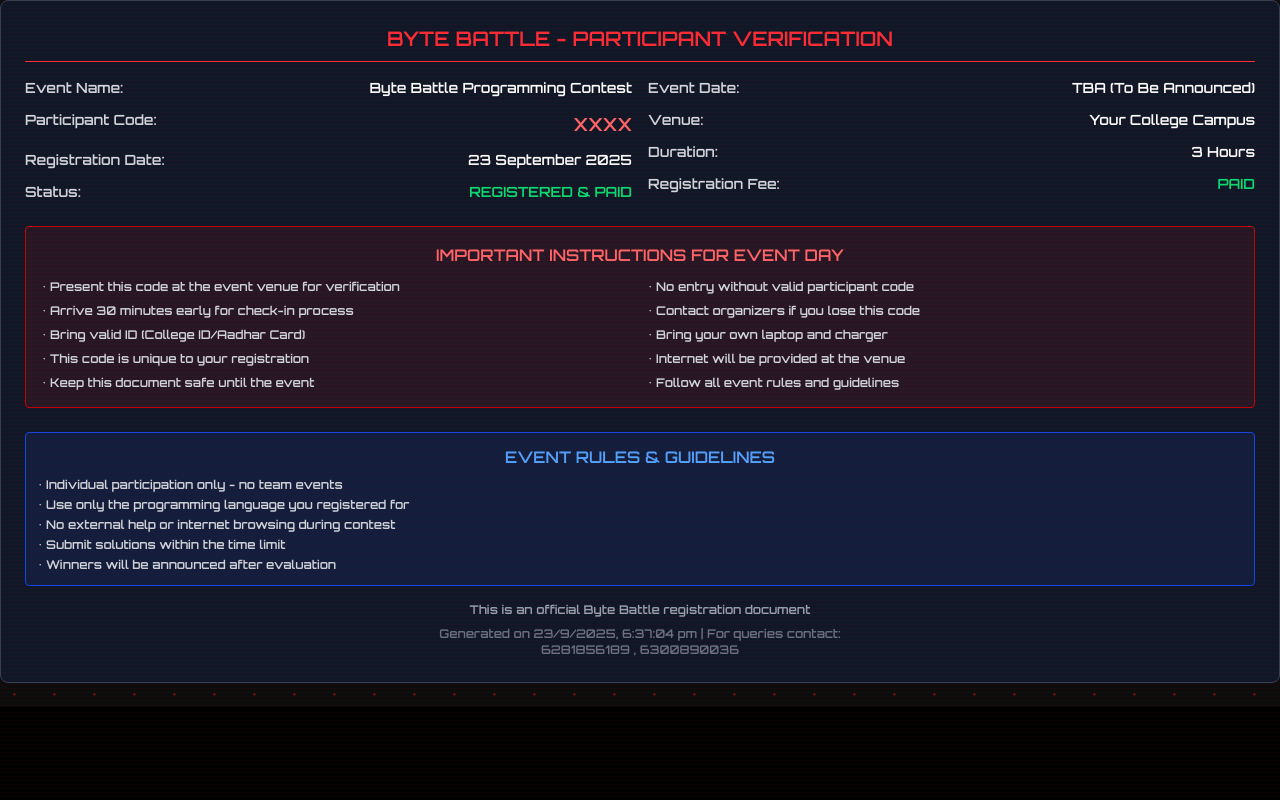
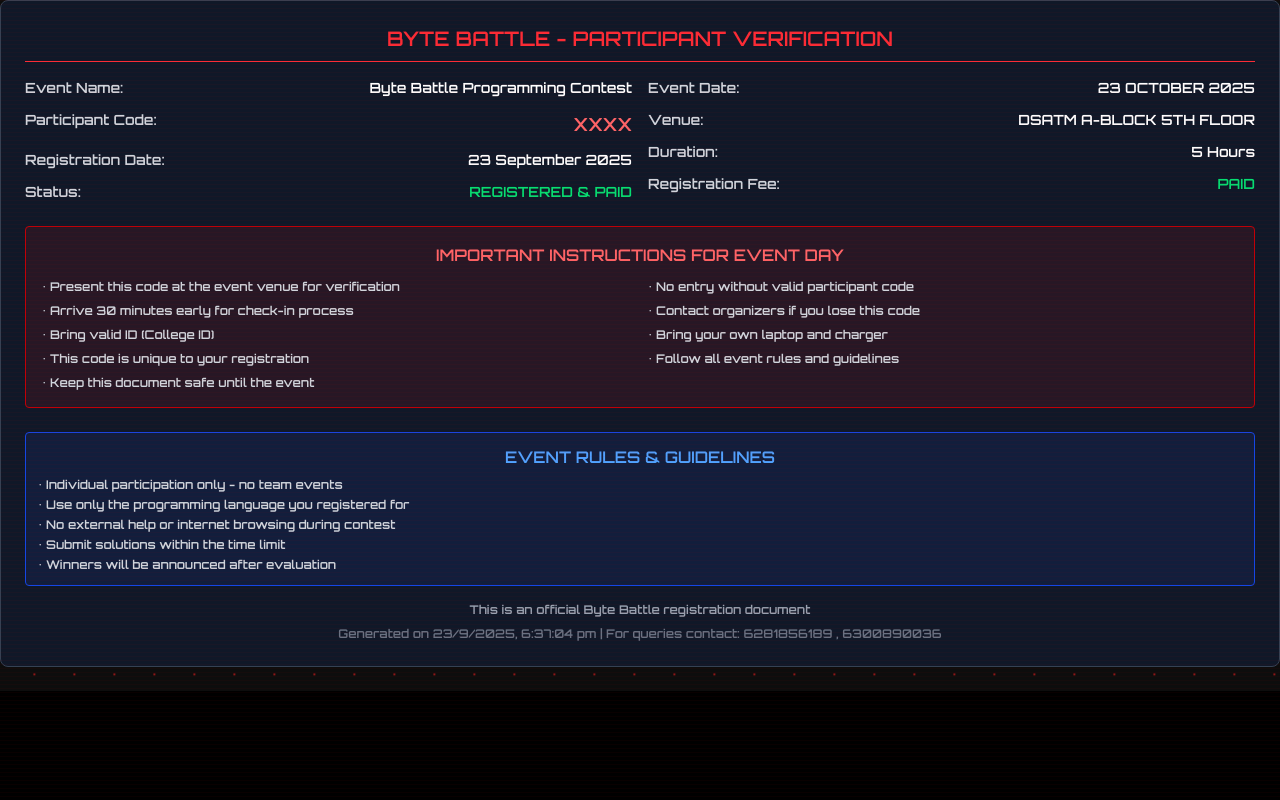
Before and after one commit to LakshmiDeepak27/BYTEBATTLE, a Next.js app: page /success in a window 1280 px wide. Shown: the top 800 px of the page. Built offline with nearby package versions, Linux system fonts and the light colour scheme.

Commit message:
updated save page

```diff
--- a/src/app/success/page.tsx
+++ b/src/app/success/page.tsx
@@ -202,17 +202,17 @@ function SuccessContent() {
             <div className="space-y-3 text-sm">
               <div className="flex justify-between">
                 <span className="text-gray-300">Event Date:</span>
-                <span className="text-white font-semibold">TBA (To Be Announced)</span>
+                <span className="text-white font-semibold">23 OCTOBER 2025</span>
               </div>
 
               <div className="flex justify-between">
                 <span className="text-gray-300">Venue:</span>
-                <span className="text-white">Your College Campus</span>
+                <span className="text-white">DSATM A-BLOCK 5TH FLOOR</span>
               </div>
 
               <div className="flex justify-between">
                 <span className="text-gray-300">Duration:</span>
-                <span className="text-white">3 Hours</span>
+                <span className="text-white">5 Hours</span>
               </div>
 
               <div className="flex justify-between">
@@ -228,7 +228,7 @@ function SuccessContent() {
               <ul className="text-xs text-gray-300 space-y-2">
                 <li>• <strong>Present this code</strong> at the event venue for verification</li>
                 <li>• <strong>Arrive 30 minutes early</strong> for check-in process</li>
-                <li>• <strong>Bring valid ID</strong> (College ID/Aadhar Card)</li>
+                <li>• <strong>Bring valid ID</strong> (College ID)</li>
                 <li>• <strong>This code is unique</strong> to your registration</li>
                 <li>• <strong>Keep this document safe</strong> until the event</li>
               </ul>
@@ -236,7 +236,6 @@ function SuccessContent() {
                 <li>• <strong>No entry without</strong> valid participant code</li>
                 <li>• <strong>Contact organizers</strong> if you lose this code</li>
                 <li>• <strong>Bring your own laptop</strong> and charger</li>
-                <li>• <strong>Internet will be provided</strong> at the venue</li>
                 <li>• <strong>Follow all event rules</strong> and guidelines</li>
               </ul>
             </div>
@@ -259,8 +258,7 @@ function SuccessContent() {
             </p>
             <p className="text-xs text-gray-500">
               Generated on {new Date().toLocaleString('en-IN')} |
-              For queries contact: <div><span>6281856189</span> , <span>6300890036</span></div>
-
+              For queries contact: 6281856189 , 6300890036
             </p>
           </div>
         </div>
```
